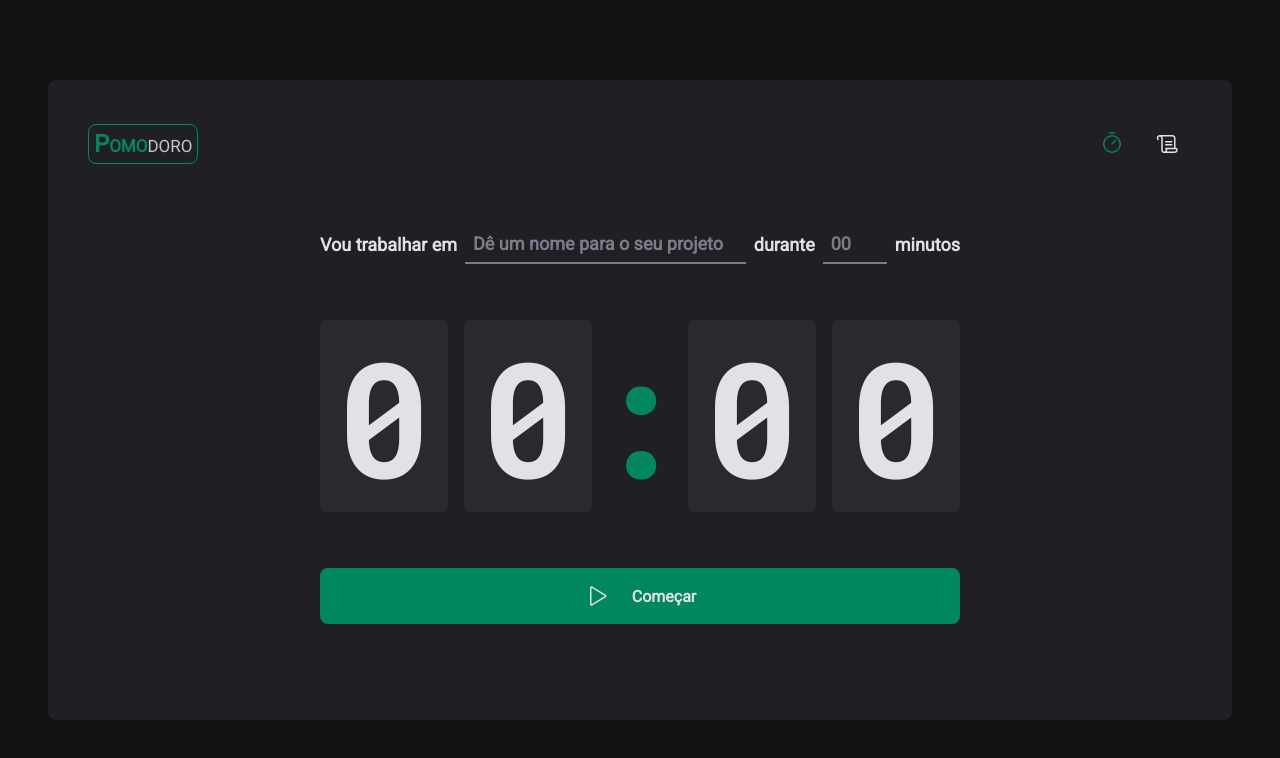
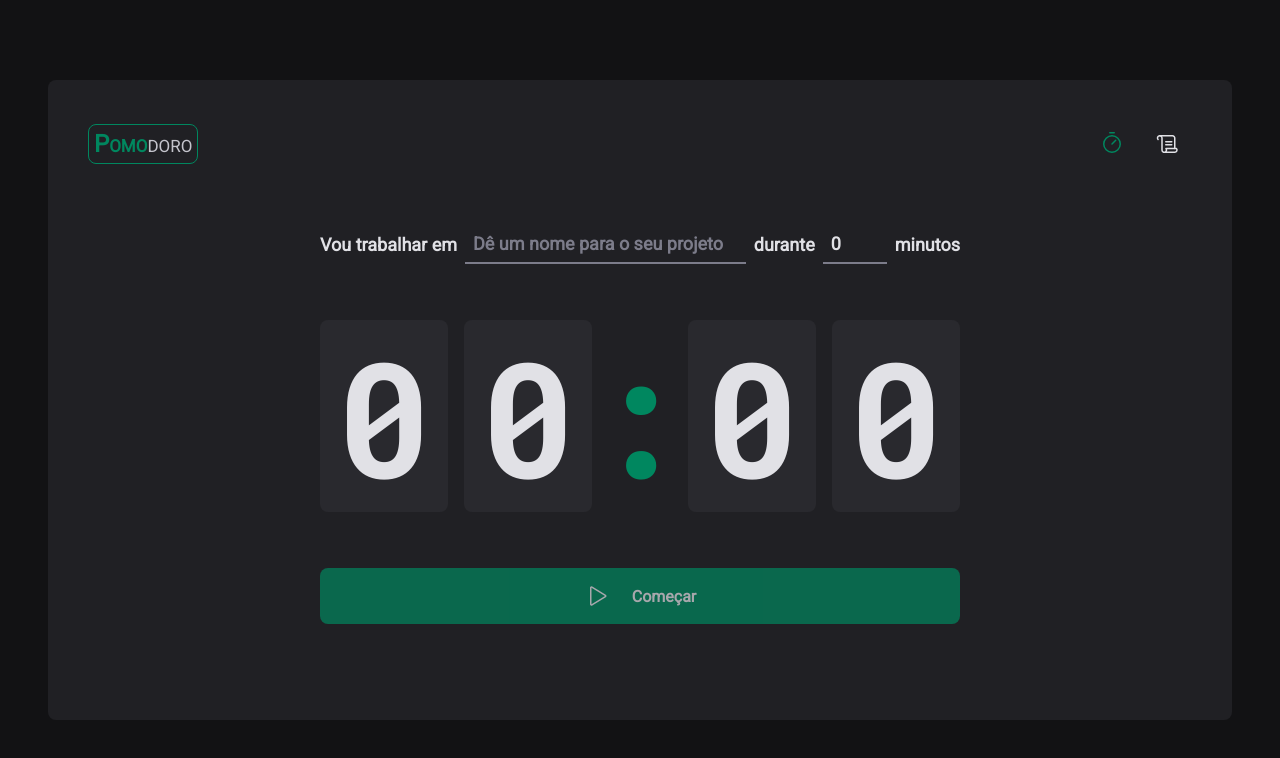
Before and after one commit to alisonbsilva/ignite-time, a React (Vite) app: page / in a window 1280 px wide. Shown: the top 758 px of the page. Built offline with nearby package versions, Linux system fonts and the light colour scheme.

Commit message:
att
Adicionando o cantador

```diff
--- a/package.json
+++ b/package.json
@@ -10,12 +10,14 @@
     "lint": "eslint src --ext .ts,.tsx"
   },
   "dependencies": {
+    "@hookform/resolvers": "^2.9.8",
     "phosphor-react": "^1.4.1",
     "react": "^18.2.0",
     "react-dom": "^18.2.0",
     "react-hook-form": "^7.36.1",
     "react-router-dom": "^6.4.1",
-    "styled-components": "^5.3.5"
+    "styled-components": "^5.3.5",
+    "zod": "^3.19.1"
   },
   "devDependencies": {
     "@rocketseat/eslint-config": "^1.1.3",
--- a/src/page/Home/index.tsx
+++ b/src/page/Home/index.tsx
@@ -1,5 +1,8 @@
-import { Play, TrademarkRegistered } from 'phosphor-react'
+import { Play } from 'phosphor-react'
 import { useForm } from 'react-hook-form'
+import { zodResolver } from '@hookform/resolvers/zod'
+import * as zod from 'zod'
+
 import {
   CountdownContainer,
   FormContainer,
@@ -9,12 +12,62 @@
   StartCountdownButton,
   TaskInput,
 } from './styles'
+import { useState } from 'react'
+
+const newCycleFormValidationSchema = zod.object({
+  task: zod.string().min(1, 'Informe a tarefa!'),
+  minutesAmount: zod
+    .number()
+    .min(5, 'O ciclo precisa ser de no mínimo 5 minutos.')
+    .max(60, 'O ciclo precisa ser de no máximo 60 minutos.'),
+})
+
+type NewCycleFormData = zod.infer<typeof newCycleFormValidationSchema>
+
+interface Cycle {
+  id: string
+  task: string
+  minutesAmount: number
+}
 
 export function Home() {
-  const { register, handleSubmit } = useForm()
-  function handleCreateNewCycle(data: any) {
-    console.log(data)
+  const [cycles, setCycles] = useState<Cycle[]>([])
+  const [activeCycleId, setActiveCycleId] = useState<string | null>(null)
+  const [amountSecondsPassed, setAmountSecondsPassed] = useState(0)
+
+  const { register, handleSubmit, watch, reset } = useForm<NewCycleFormData>({
+    resolver: zodResolver(newCycleFormValidationSchema),
+    defaultValues: {
+      task: '',
+      minutesAmount: 0,
+    },
+  })
+
+  function handleCreateNewCycle(data: NewCycleFormData) {
+    const id = String(new Date().getTime())
+    const newCycle: Cycle = {
+      id,
+      task: data.task,
+      minutesAmount: data.minutesAmount,
+    }
+    setCycles((state) => [...cycles, newCycle])
+    setActiveCycleId(id)
+    reset()
   }
+
+  const activeCycle = cycles.find((cycle) => cycle.id === activeCycleId)
+
+  const totalSeconds = activeCycle ? activeCycle.minutesAmount * 60 : 0
+  const currentSeconds = activeCycle ? totalSeconds - amountSecondsPassed : 0
+
+  const minutesAmount = Math.floor(currentSeconds / 60)
+  const secondsAmount = currentSeconds % 60
+
+  const minutes = String(minutesAmount).padStart(2, '0')
+  const seconds = String(secondsAmount).padStart(2, '0')
+
+  const task = watch('task')
+  const isSubmitDisabled = !task
 
   return (
     <HomeContainer>
@@ -49,14 +102,14 @@
           <span>minutos</span>
         </FormContainer>
         <CountdownContainer>
-          <span>0</span>
-          <span>0</span>
+          <span>{minutes[0]}</span>
+          <span>{minutes[1]}</span>
           <Separator>:</Separator>
-          <span>0</span>
-          <span>0</span>
+          <span>{seconds[0]}</span>
+          <span>{seconds[1]}</span>
         </CountdownContainer>
 
-        <StartCountdownButton /* disabled={!task} */ type="submit">
+        <StartCountdownButton disabled={isSubmitDisabled} type="submit">
           <Play size={24} />
           Começar
         </StartCountdownButton>
```
Also changed, not shown: 1 other file (tests, documents, lock files or other folders).
